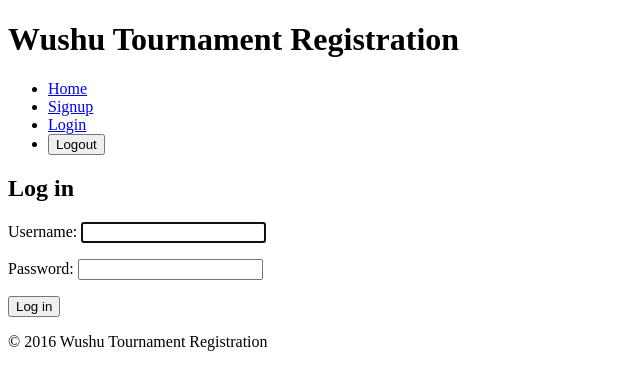
After one commit to hansonma21/Wushu-Tournament-Registration, a Django app: page /profile/login/ in a window 1280 px wide. The commit adds this page. Shown: the top 390 px of the page, without its empty margins (0-640 px from the left). Run offline with Django 5.2, Linux system fonts and the light colour scheme.

Commit message:
developed the logic for back-end signing up, logging in, logging out. minor models changes. a few templates added + one basic fixture for tournament

```diff
--- /dev/null
+++ b/wushu_tourney_reg/templates/base.html
@@ -0,0 +1,30 @@
+<!DOCTYPE html>
+<html>
+    <head>
+        <title>Wushu Tournament Registration</title>
+    </head>
+    <body>
+        <header class="wrapper">
+            <h1>Wushu Tournament Registration</h1>
+        </header>
+        <nav>
+            <ul>
+                <li><a href="{% url 'tourney_pages:home' %}">Home</a></li>
+                <li><a href="{% url 'tourney_profiles:signup' %}">Signup</a></li>
+                <li><a href="{% url 'tourney_profiles:login' %}">Login</a></li>
+                <li>
+                    <form class="logout-link" action="{% url 'tourney_profiles:logout' %}" method="post">
+                        {% csrf_token %}
+                        <button type="submit">Logout</button>
+                    </form>
+                </li>
+            </ul>
+        </nav>
+        <section>
+            {% block content %}
+            {% endblock %}
+        </section>
+        <footer>
+            <p>&copy; 2016 Wushu Tournament Registration</p>
+        </footer>
+</html>
--- a/wushu_tourney_reg/tourney_pages/urls.py
+++ b/wushu_tourney_reg/tourney_pages/urls.py
@@ -4,5 +4,5 @@ from . import views
 app_name = 'tourney_pages'
 
 urlpatterns = [
-    path('', views.index, name='index'),
+    path('', views.index, name='home'),
 ]
--- a/wushu_tourney_reg/tourney_profiles/models.py
+++ b/wushu_tourney_reg/tourney_profiles/models.py
@@ -22,7 +22,7 @@ class Profile(models.Model):
     first_name = models.TextField() # e.g. John
     middle_name = models.TextField(null=True, blank=True) # e.g. Quincy (null because optional)
     last_name = models.TextField() # e.g. Doe
-    birth_date = models.DateField() # e.g. 2000-01-01
+    birth_date = models.DateField(null=True) # e.g. 2000-01-01
     sex = models.CharField(max_length=20, choices=Sexes.choices)
     skill_level = models.TextField(null=True, choices=SkillLevels.choices) # e.g. Beginner, Intermediate, Advanced (not decided yet, null because optional)
 
--- /dev/null
+++ b/wushu_tourney_reg/tourney_profiles/templates/tourney_profiles/login.html
@@ -0,0 +1,10 @@
+{% extends 'base.html' %}
+
+{% block content %}
+    <h1>Log in</h1>
+    <form class="site-form" action="{% url 'tourney_profiles:login' %}" method="post">
+        {% csrf_token %}
+        {{ form.as_p }}
+        <button type="submit">Log in</button>
+    </form>
+{% endblock %}
--- a/wushu_tourney_reg/tourney_profiles/templates/tourney_profiles/signup.html
+++ b/wushu_tourney_reg/tourney_profiles/templates/tourney_profiles/signup.html
@@ -1,6 +1,8 @@
+{% extends 'base.html' %}
+
 {% block content %}
     <h1>Sign Up</h1>
-    <form class="site-form" action="/profile/signup" method="post">
+    <form class="site-form" action="{% url 'tourney_profiles:signup' %}" method="post">
         {% csrf_token %}
         {{ form.as_p }}
         <button type="submit">Sign Up</button>
--- a/wushu_tourney_reg/tourney_profiles/urls.py
+++ b/wushu_tourney_reg/tourney_profiles/urls.py
@@ -5,4 +5,6 @@ app_name = 'tourney_profiles'
 
 urlpatterns = [
     path('signup/', views.signup_view, name='signup'),
+    path('login/', views.login_view, name='login'),
+    path('logout/', views.logout_view, name='logout')
 ]
--- a/wushu_tourney_reg/tourney_profiles/views.py
+++ b/wushu_tourney_reg/tourney_profiles/views.py
@@ -1,7 +1,39 @@
-from django.shortcuts import render
-from django.contrib.auth.forms import UserCreationForm
+from django.shortcuts import render, redirect
+from django.contrib.auth.forms import UserCreationForm, AuthenticationForm
+from django.contrib.auth import login, logout
 
 # Create your views here.
 def signup_view(request):
-    form = UserCreationForm()
-    return render(request, 'tourney_profiles/signup.html', {'form': form})
+    if request.method == 'POST':
+        form = UserCreationForm(request.POST)
+        if form.is_valid():
+            new_user = form.save() # returned the newly created user
+            # log the user in
+            login(request, new_user)
+            # then redirect to home page
+            return redirect('tourney_pages:home')
+    else:
+        form = UserCreationForm()
+
+    context = {'form': form}
+    return render(request, 'tourney_profiles/signup.html', context)
+
+def login_view(request):
+    if request.method == 'POST':
+        form = AuthenticationForm(data=request.POST)
+        if form.is_valid():
+            # log the user in
+            user = form.get_user()
+            login(request, user)
+            # then redirect to home page
+            return redirect('tourney_pages:home')
+    else:
+        form = AuthenticationForm()
+
+    return render(request, 'tourney_profiles/login.html', {'form': form})
+
+def logout_view(request):
+    if request.method == 'POST':
+        logout(request)
+        # then redirect to home page
+        return redirect('tourney_pages:home')
--- a/wushu_tourney_reg/tourney_reg/models.py
+++ b/wushu_tourney_reg/tourney_reg/models.py
@@ -159,6 +159,8 @@ class Registrant(models.Model):
         ]
 
     def save(self, *args, **kwargs):
+        if self.users.count() == 0:
+            raise ValidationError('There must be at least one user.')
         if not self.is_group and self.users.count() > 1:
             raise ValidationError('There must be only one user if it is not a group.')
         super().save(*args, **kwargs)
--- a/wushu_tourney_reg/wushu_tourney_reg/settings.py
+++ b/wushu_tourney_reg/wushu_tourney_reg/settings.py
@@ -58,7 +58,9 @@ ROOT_URLCONF = 'wushu_tourney_reg.urls'
 TEMPLATES = [
     {
         'BACKEND': 'django.template.backends.django.DjangoTemplates',
-        'DIRS': [],
+        'DIRS': [
+            BASE_DIR.joinpath('templates') # added this line to include the templates directory
+        ],
         'APP_DIRS': True,
         'OPTIONS': {
             'context_processors': [
--- a/wushu_tourney_reg/wushu_tourney_reg/urls.py
+++ b/wushu_tourney_reg/wushu_tourney_reg/urls.py
@@ -20,6 +20,6 @@ from django.urls import include
 
 urlpatterns = [
     path('admin/', admin.site.urls),
-    # path('', include('tourney_pages.urls')),
+    path('', include('tourney_pages.urls')),
     path('profile/', include('tourney_profiles.urls')),
 ]
```
Also changed, not shown: wushu_tourney_reg/tourney_pages/templates/tourney_pages/index.html (+8 -1 lines), wushu_tourney_reg/tourney_reg/fixtures/tourney_reg/tournaments.json (added, +15 -0 lines), 1 other file.
